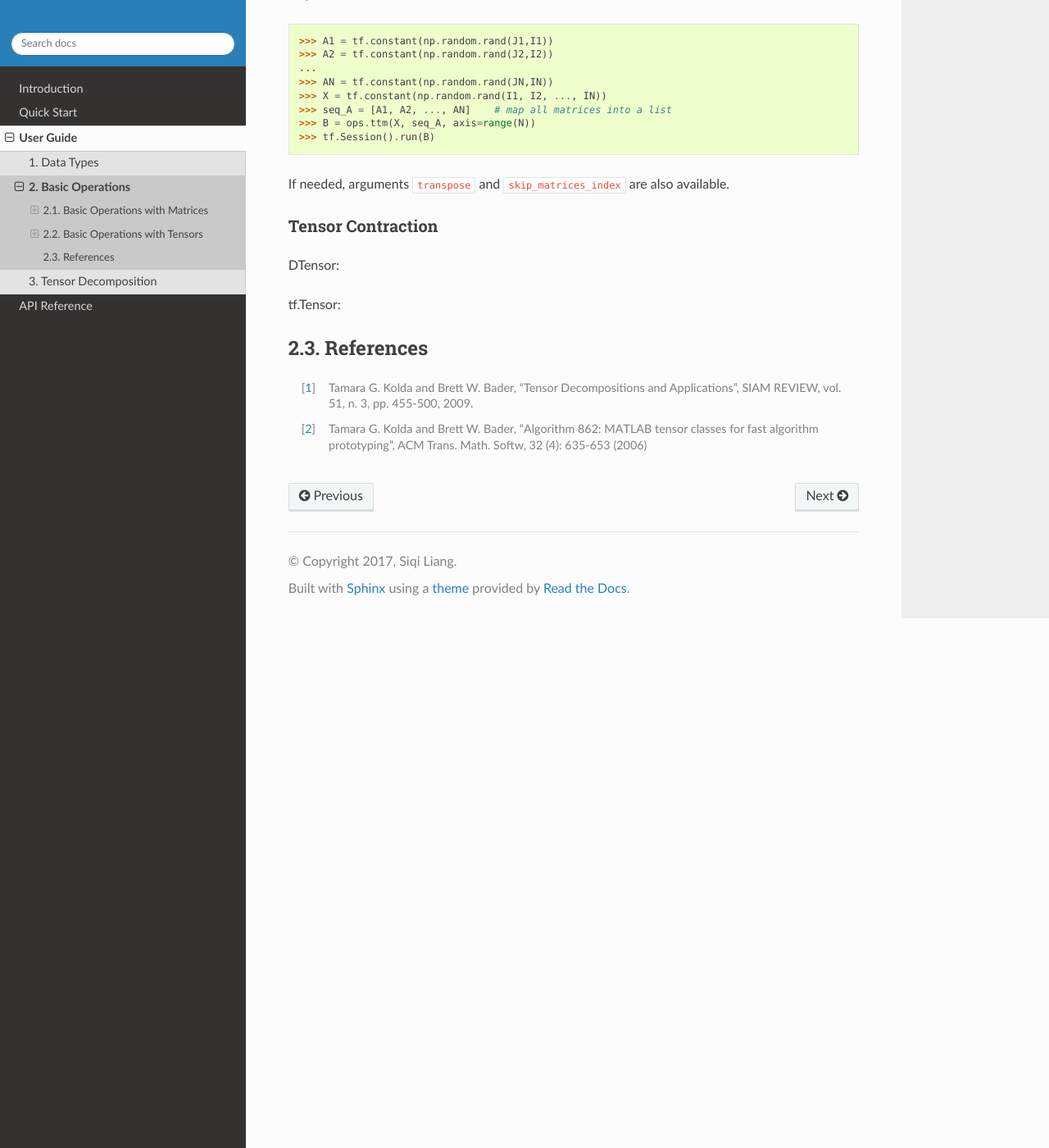
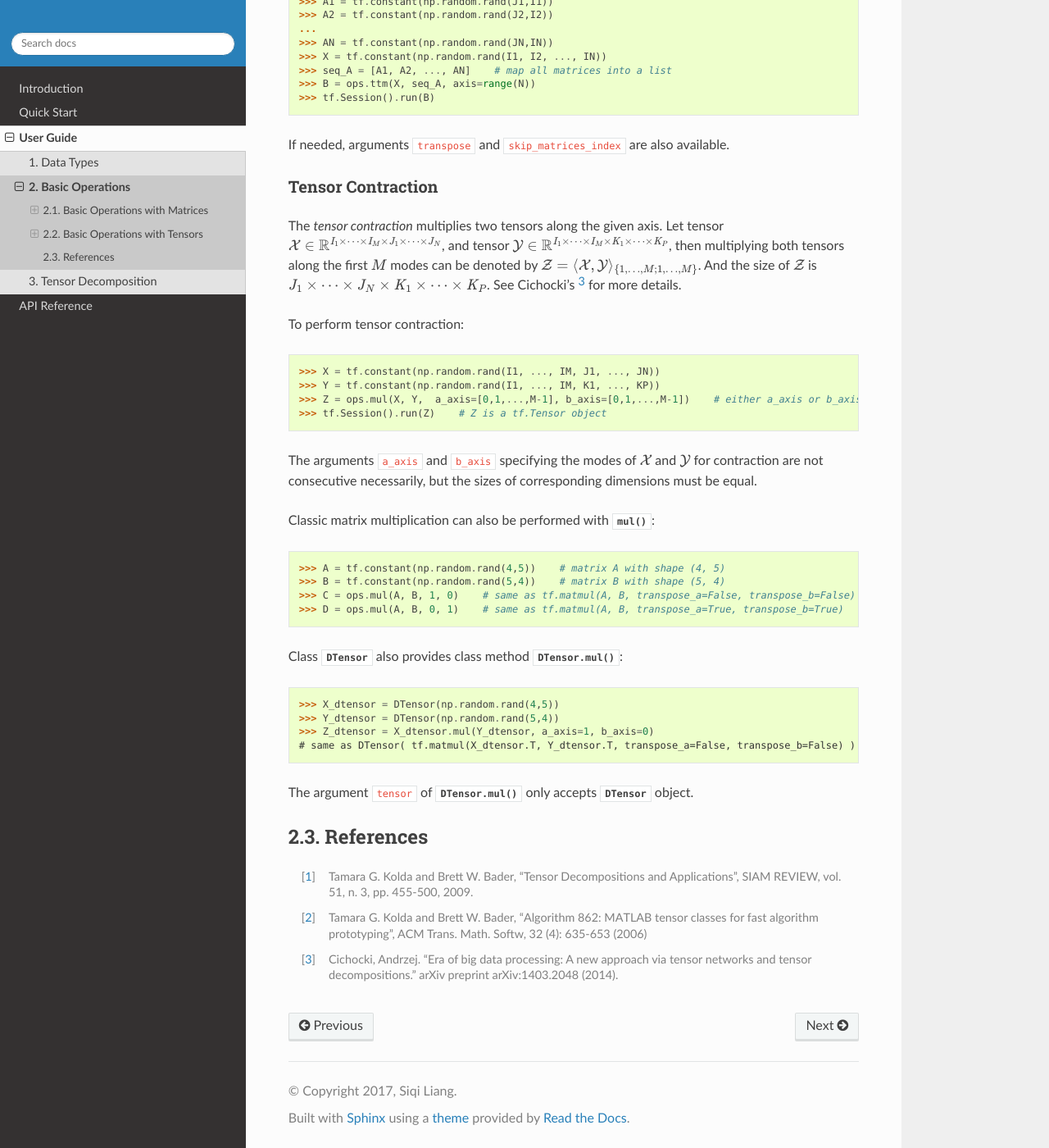
Before and after one commit to Large-Scale-Tensor-Decomposition/TensorD, a Sphinx documentation site: the page built from docs/source/guide_basic_ops.rst, in a window 1280 px wide and 1400 px high, scrolled down 9808 px. Shown: the whole window at 82% size. Built offline with Sphinx 7.4.7 and the Read the Docs theme 2.0.0, drawn with Linux system fonts in a browser that asks for light colours; pages that are not in the unit, such as notebooks, are missing from menus.

Commit message:
Finish Basic Operation guidance

```diff
--- a/docs/source/guide_basic_ops.rst
+++ b/docs/source/guide_basic_ops.rst
@@ -463,8 +463,6 @@ For a :class:`DTensor` object, class method :func:`DTensor.unfold` is available:
 
 
 
-DTensor:
-
 
 
 
@@ -645,11 +643,42 @@ If needed, arguments ``transpose`` and ``skip_matrices_index`` are also availabl
 
 Tensor Contraction
 ^^^^^^^^^^^^^^^^^^
-DTensor:
+The *tensor contraction* multiplies two tensors along the given axis. Let tensor :math:`\mathcal{X} \in \mathbb{R}^{\mathit{I}_1 \times \cdots \times \mathit{I}_M \times \mathit{J}_1 \times \cdots \times \mathit{J}_N}`,
+and tensor :math:`\mathcal{Y} \in \mathbb{R}^{\mathit{I}_1 \times \cdots \times \mathit{I}_M  \times \mathit{K}_1 \times \cdots \times \mathit{K}_P}`,
+then multiplying both tensors along the first :math:`M` modes can be denoted by :math:`\mathcal{Z} = \langle \mathcal{X} , \mathcal{Y} \rangle_{ \{ 1, \dots , M; 1, \dots, M \} }`.
+And the size of :math:`\mathcal{Z}` is :math:`\mathit{J}_1 \times \cdots \times \mathit{J}_N \times \mathit{K}_1 \times \cdots \times \mathit{K}_P`. See Cichocki’s [3]_ for more details.
 
-tf.Tensor:
+To perform tensor contraction:
 
+.. code-block:: python
 
+   >>> X = tf.constant(np.random.rand(I1, ..., IM, J1, ..., JN))
+   >>> Y = tf.constant(np.random.rand(I1, ..., IM, K1, ..., KP))
+   >>> Z = ops.mul(X, Y,  a_axis=[0,1,...,M-1], b_axis=[0,1,...,M-1])    # either a_axis or b_axis can also be tuple or a single integer
+   >>> tf.Session().run(Z)    # Z is a tf.Tensor object
+
+The arguments ``a_axis`` and ``b_axis`` specifying the modes of :math:`\mathcal{X}` and :math:`\mathcal{Y}` for contraction
+are not consecutive necessarily, but the sizes of corresponding dimensions must be equal.
+
+Classic matrix multiplication can also be performed with :func:`mul`:
+
+.. code-block:: python
+
+   >>> A = tf.constant(np.random.rand(4,5))    # matrix A with shape (4, 5)
+   >>> B = tf.constant(np.random.rand(5,4))    # matrix B with shape (5, 4)
+   >>> C = ops.mul(A, B, 1, 0)    # same as tf.matmul(A, B, transpose_a=False, transpose_b=False)
+   >>> D = ops.mul(A, B, 0, 1)    # same as tf.matmul(A, B, transpose_a=True, transpose_b=True)
+
+Class :class:`DTensor` also provides class method :func:`DTensor.mul`:
+
+.. code-block:: python
+
+   >>> X_dtensor = DTensor(np.random.rand(4,5))
+   >>> Y_dtensor = DTensor(np.random.rand(5,4))
+   >>> Z_dtensor = X_dtensor.mul(Y_dtensor, a_axis=1, b_axis=0)
+   # same as DTensor( tf.matmul(X_dtensor.T, Y_dtensor.T, transpose_a=False, transpose_b=False) )
+
+The argument ``tensor`` of :func:`DTensor.mul` only accepts :class:`DTensor` object.
 
 References
 ----------
@@ -657,3 +686,5 @@ References
        SIAM REVIEW, vol. 51, n. 3, pp. 455-500, 2009.
 .. [2] Tamara G. Kolda and Brett W. Bader, "Algorithm 862: MATLAB tensor classes for fast algorithm prototyping",
        ACM Trans. Math. Softw, 32 (4): 635-653 (2006)
+.. [3] Cichocki, Andrzej. "Era of big data processing: A new approach via tensor networks and tensor decompositions."
+     arXiv preprint arXiv:1403.2048 (2014).
```
